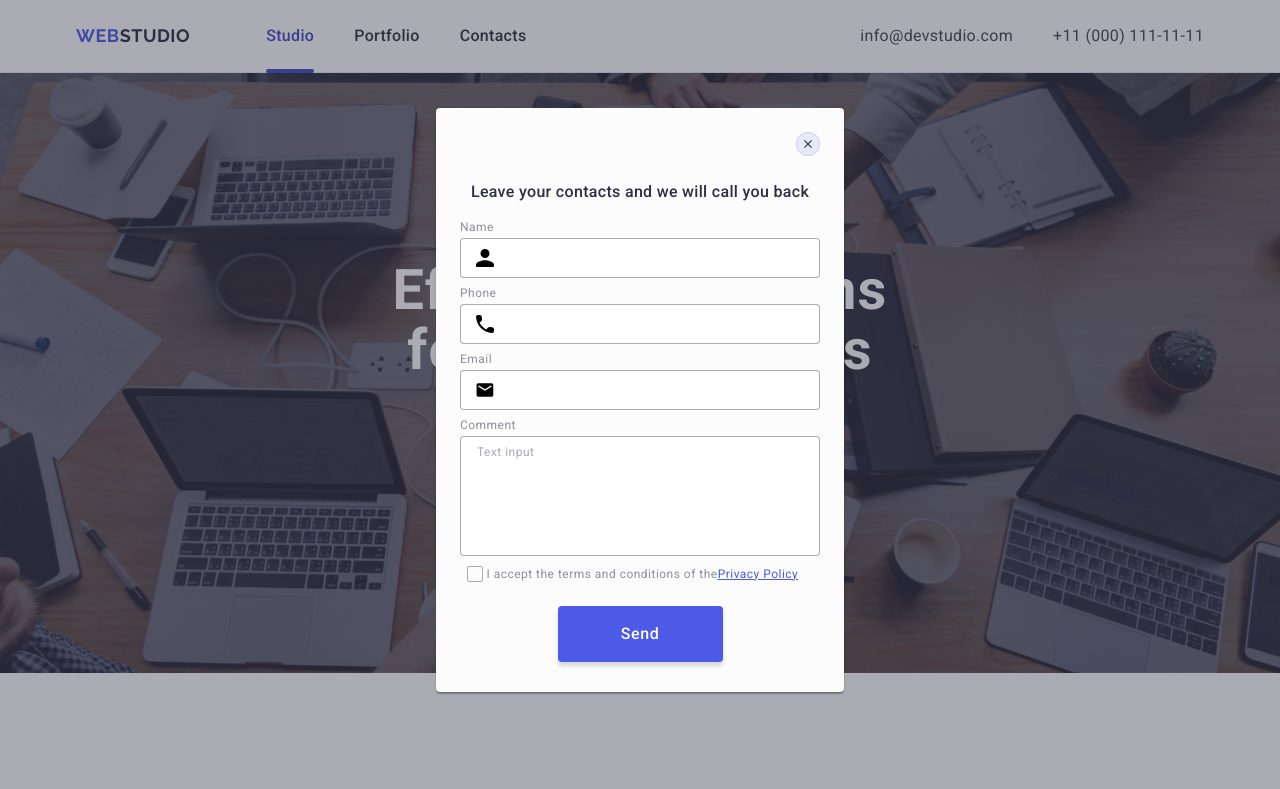
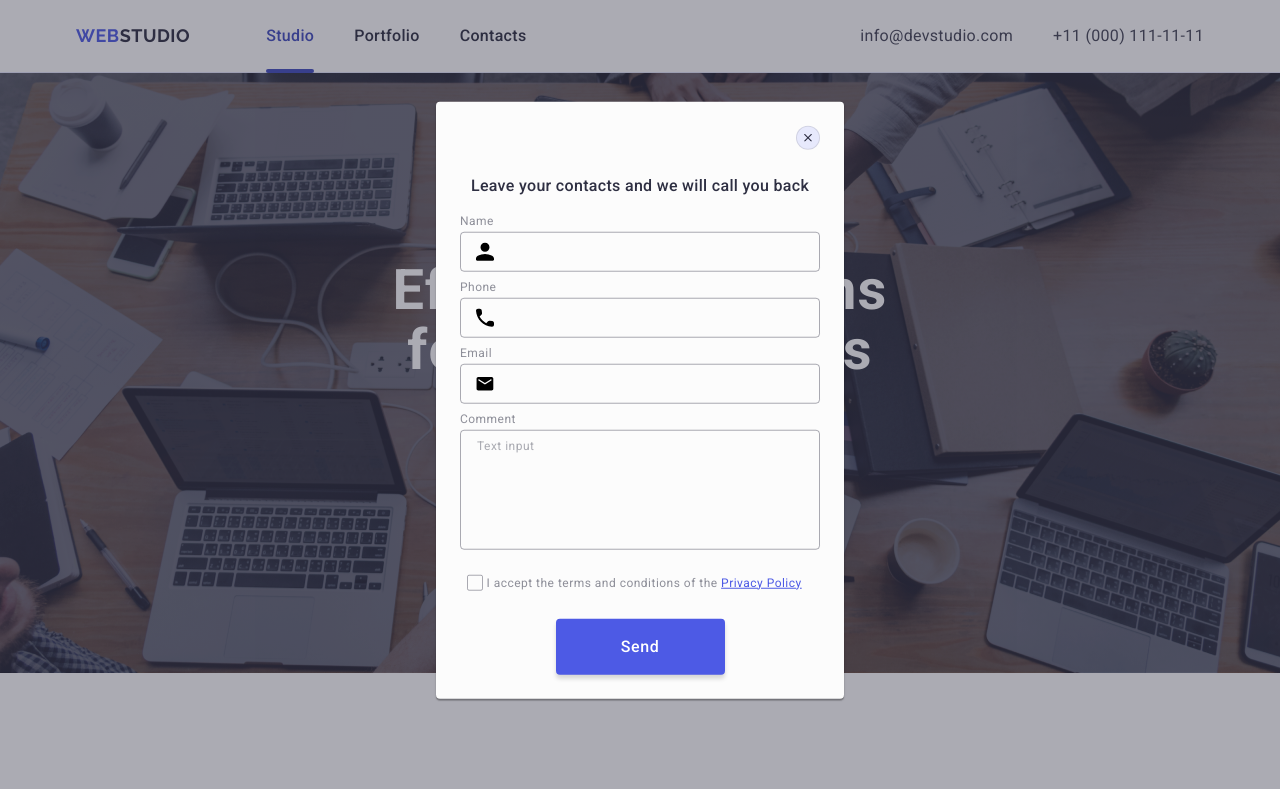
Before and after one commit to Vlad22523/goit-markup-hw-05, a plain HTML site: page index.html in a window 1280 px wide. Shown: the top 789 px of the page. Drawn offline with nearby package versions, Linux system fonts and the light colour scheme.

Commit message:
goit-markup-hw-05

```diff
--- a/css/styles.css
+++ b/css/styles.css
@@ -516,9 +516,11 @@ img {
 .popup-close-btn:focus {
   background-color: #404bbf;
   border: none;
+  fill: #ffffff;
 }
 
-.popup-close-btn:hover .popup-close-svg {
+.popup-close-btn:hover .popup-close-svg,
+.popup-close-btn:focus .popup-close-svg {
   fill: #ffffff;
 }
 
@@ -550,8 +552,9 @@ img {
   height: 40px;
   border-radius: 4px;
   border: 1px solid rgba(46, 47, 66, 0.4);
+  background-color: transparent;
   padding-left: 38px;
-  outline: none;
+  outline: transparent;
   transition: border-color 250ms cubic-bezier(0.4, 0, 0.2, 1);
 }
 
@@ -581,13 +584,16 @@ img {
 
 .textarea-form {
   font-size: 12px;
+  line-height: 1.17;
+  letter-spacing: 0.04em;
+  background-color: transparent;
   height: 120px;
   resize: none;
   width: 100%;
   border-radius: 4px;
   color: rgba(46, 47, 66, 0.4);
   border: 1px solid rgba(46, 47, 66, 0.4);
-  outline: none;
+  outline: transparent;
   padding: 8px 16px;
   transition: border-color 250ms cubic-bezier(0.4, 0, 0.2, 1);
 }
@@ -597,7 +603,7 @@ img {
 }
 
 .textarea-container {
-  margin-bottom: 5px;
+  margin-bottom: 16px;
 }
 
 .textarea-form::placeholder {
@@ -611,6 +617,7 @@ img {
   display: flex;
   align-items: center;
   position: relative;
+  margin-bottom: 24px;
 }
 
 .checkbox-text {
@@ -652,7 +659,7 @@ img {
 .form-btn {
   padding: 16px 32px;
   background-color: #4d5ae5;
-  min-width: 165px;
+  min-width: 169px;
   color: white;
   font-weight: 500;
   line-height: 1.5;
@@ -662,7 +669,6 @@ img {
   border-radius: 4px;
   display: block;
   margin: 0 auto;
-  margin-top: 24px;
   transition: background-color 250ms cubic-bezier(0.4, 0, 0.2, 1);
   cursor: pointer;
 }
@@ -707,6 +713,7 @@ img {
   justify-content: center;
   align-items: center;
   padding: 8px 24px;
+  min-width: 165px;
   cursor: pointer;
   font-weight: 500;
   line-height: 1.5;
--- a/index.html
+++ b/index.html
@@ -513,7 +513,7 @@
                 type="text"
                 required
               />
-              <svg class="form-svg" width="18" height="18">
+              <svg class="form-svg" width="18" height="24">
                 <use href="./images/icons.svg#icon-name"></use>
               </svg>
             </div>
@@ -529,7 +529,7 @@
                 type="tel"
                 required
               />
-              <svg class="form-svg" width="18" height="18">
+              <svg class="form-svg" width="18" height="24">
                 <use href="./images/icons.svg#icon-phone"></use>
               </svg>
             </div>
@@ -545,7 +545,7 @@
                 type="email"
                 required
               />
-              <svg class="form-svg" width="18" height="18">
+              <svg class="form-svg" width="18" height="24">
                 <use href="./images/icons.svg#icon-email"></use>
               </svg>
             </div>
@@ -569,15 +569,15 @@
               id="checkbox-privacy"
               required
             />
-            <label for="checkbox-privacy" class="checkbox-text">
+            <label for="user-privacy" class="checkbox-text">
               <span class="custom-checkbox">
                 <svg class="checkbox-svg" width="10" height="8">
                   <use href="./images/icons.svg#icon-checkbox"></use>
                 </svg>
               </span>
               I accept the terms and conditions of the
+              <a href="" class="checkbox-privacy-link">Privacy Policy</a>
             </label>
-            <a href="" class="checkbox-privacy-link">Privacy Policy</a>
           </div>
           <button class="form-btn" type="submit">Send</button>
         </form>
```
